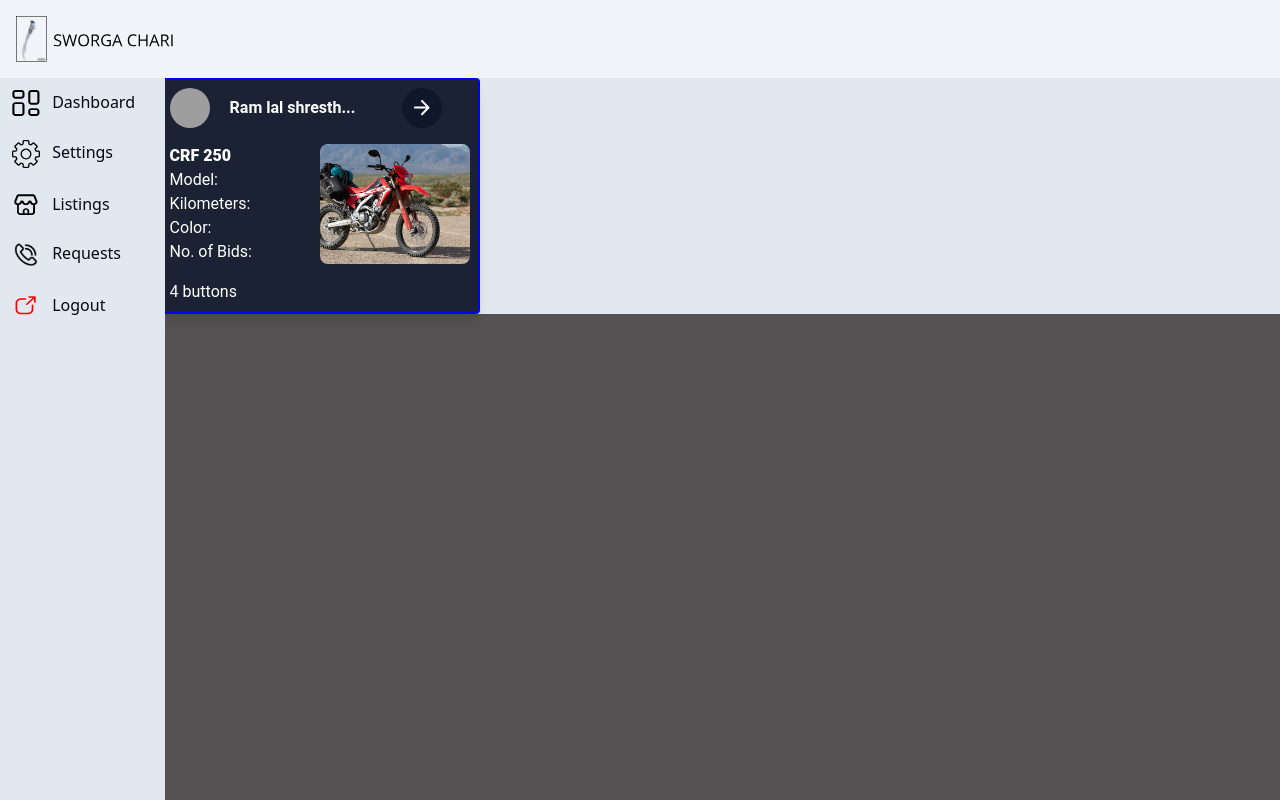
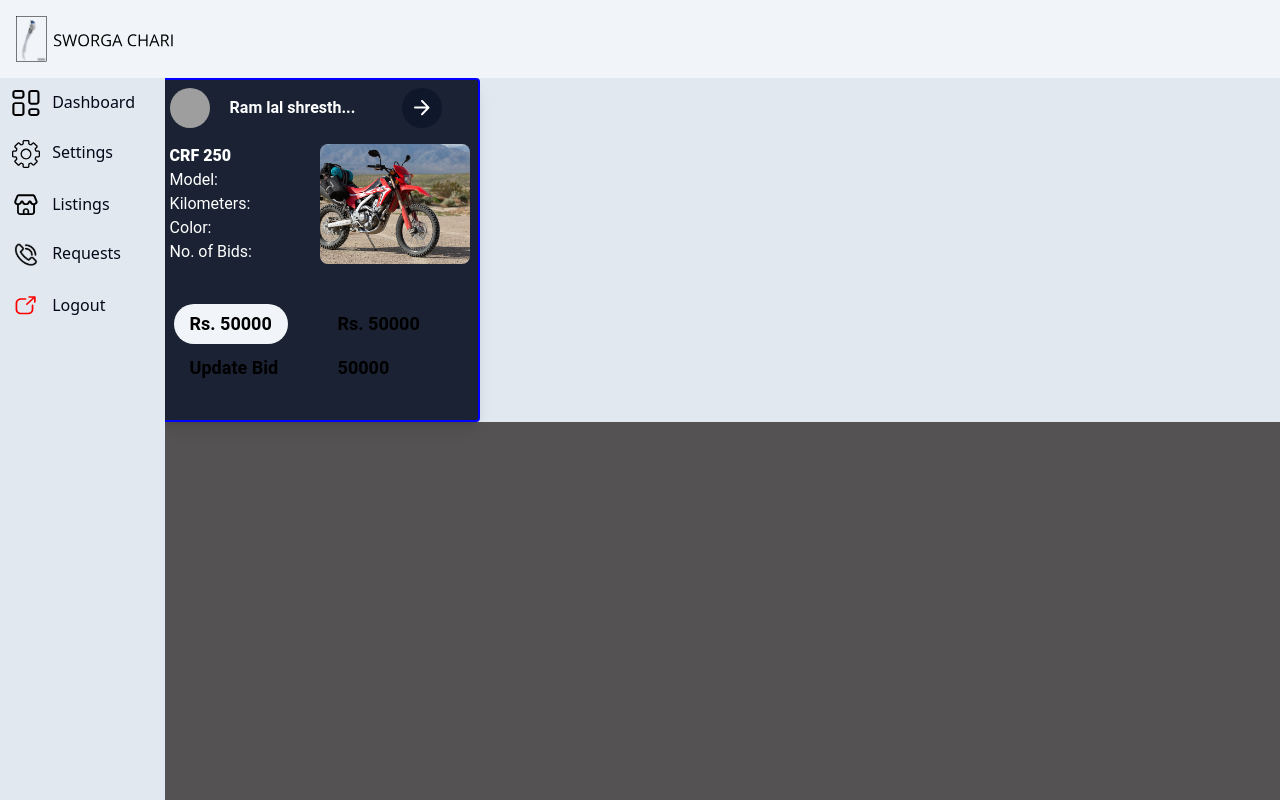
Before and after one commit to Sujit-shrestha/FYP, a React (Vite) app in the folder Client_Side/: page /dashboard/listings in a window 1280 px wide. Built offline with nearby package versions, Linux system fonts and the light colour scheme; grey boxes are pictures that could not be loaded.

Commit message:
product car 80%

```diff
--- a/Client_Side/src/Packages/UI/Components/Buttons/productcardButton.tsx
+++ b/Client_Side/src/Packages/UI/Components/Buttons/productcardButton.tsx
@@ -1,8 +1,18 @@
-export const  productcardButton = (amount:number=450000 , color:string='green')=>{
+import { Button } from '@/components/ui/button';
+import { Link } from 'react-router-dom';
+interface i {
+  amount? : number | null | undefined;
+  text? :string | null | undefined;
+  color? : string | null | undefined;
+  variant? : "link" | "default" | "destructive" | "outline" | "secondary" | "ghost" | null | undefined;
+}
 
-  return(
-    <div id="productcardButton" className="">
-
+export const ProductcardButton = ({ amount , color   , text = "" , variant = "secondary"}:i)  => {
+  return (
+    <div id="productcardButton">
+      <Button variant={variant} className={`text-black font-bold rounded-3xl bg${color}-500 text-lg w-50`}>
+        <Link to="/login" > {text} {amount} </Link>
+      </Button>
     </div>
   );
-}
+};
--- a/Client_Side/src/Packages/UI/Components/productCard.tsx
+++ b/Client_Side/src/Packages/UI/Components/productCard.tsx
@@ -1,15 +1,16 @@
 import pic from "./../../../assets/demopics/pic3.jpg";
 import { Avatar, AvatarFallback, AvatarImage } from "@/components/ui/avatar";
 import { ArrowButton } from "./Buttons/arrowButton";
+import { ProductcardButton } from "./Buttons/productcardButton";
 
-export const ProductCard = (name:string) => {
+export const ProductCard = (name: string) => {
   name = "Ram lal shresthafdsfds";
-  const truncatedName = name.length > 15 ? `${name.substring(0, 15)}...` :name ;
+  const truncatedName = name.length > 15 ? `${name.substring(0, 15)}...` : name;
 
   return (
     <div
       className="w-80  rounded overflow-hidden shadow-lg border-black text-white select-none"
-      style={{ border: " 2px solid blue" , backgroundColor: "#1A2233"}}
+      style={{ border: " 2px solid blue", backgroundColor: "#1A2233" }}
     >
       <div id="topproductCard" className="flex justify-space-between  p-2">
         <Avatar>
@@ -30,11 +31,11 @@ export const ProductCard = (name:string) => {
           id="text-midproductCard"
           className="flex flex-col  w-1/2 whitespace-normal " // Width set to 50%
         >
-         <span className="font-extrabold ">CRF 250</span>
-         <span>Model:</span>
-         <span>Kilometers:</span>
-         <span>Color:</span>
-         <span>No. of Bids:</span>
+          <span className="font-extrabold ">CRF 250</span>
+          <span>Model:</span>
+          <span>Kilometers:</span>
+          <span>Color:</span>
+          <span>No. of Bids:</span>
         </div>
         <div
           id="image-div"
@@ -44,8 +45,11 @@ export const ProductCard = (name:string) => {
         </div>
       </div>
 
-      <div id="bottomproductCard" className="flex p-2">
-        4 buttons
+      <div id="bottomproductCard" className="grid grid-cols-2 gap-1 my-5 p-3" >
+        <ProductcardButton  variant="secondary" amount={50000} text = "Rs. "  />
+        <ProductcardButton amount={50000} color="-orange" text = "Rs. " />
+        <ProductcardButton  color="-green" text = "Update Bid"/>
+        <ProductcardButton variant="link" amount={50000} color="white" ></ProductcardButton>
       </div>
     </div>
   );
```
